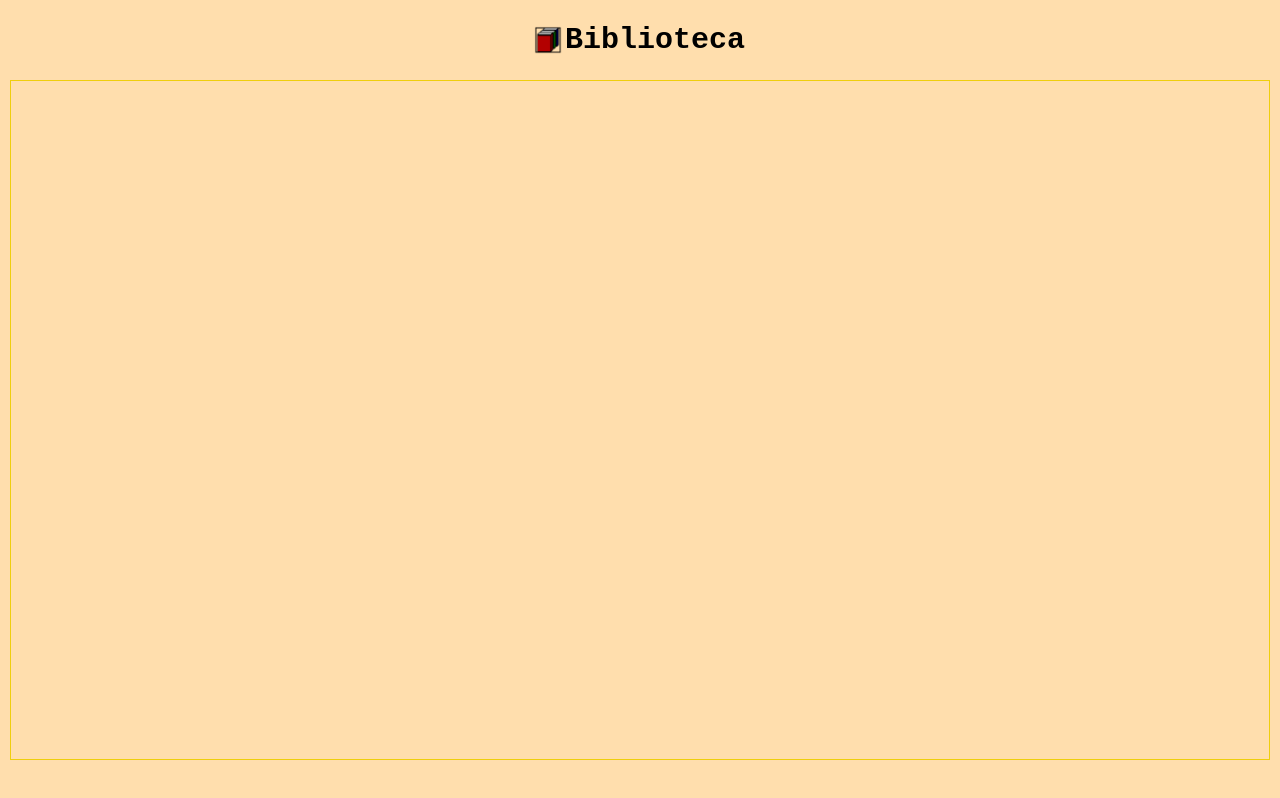
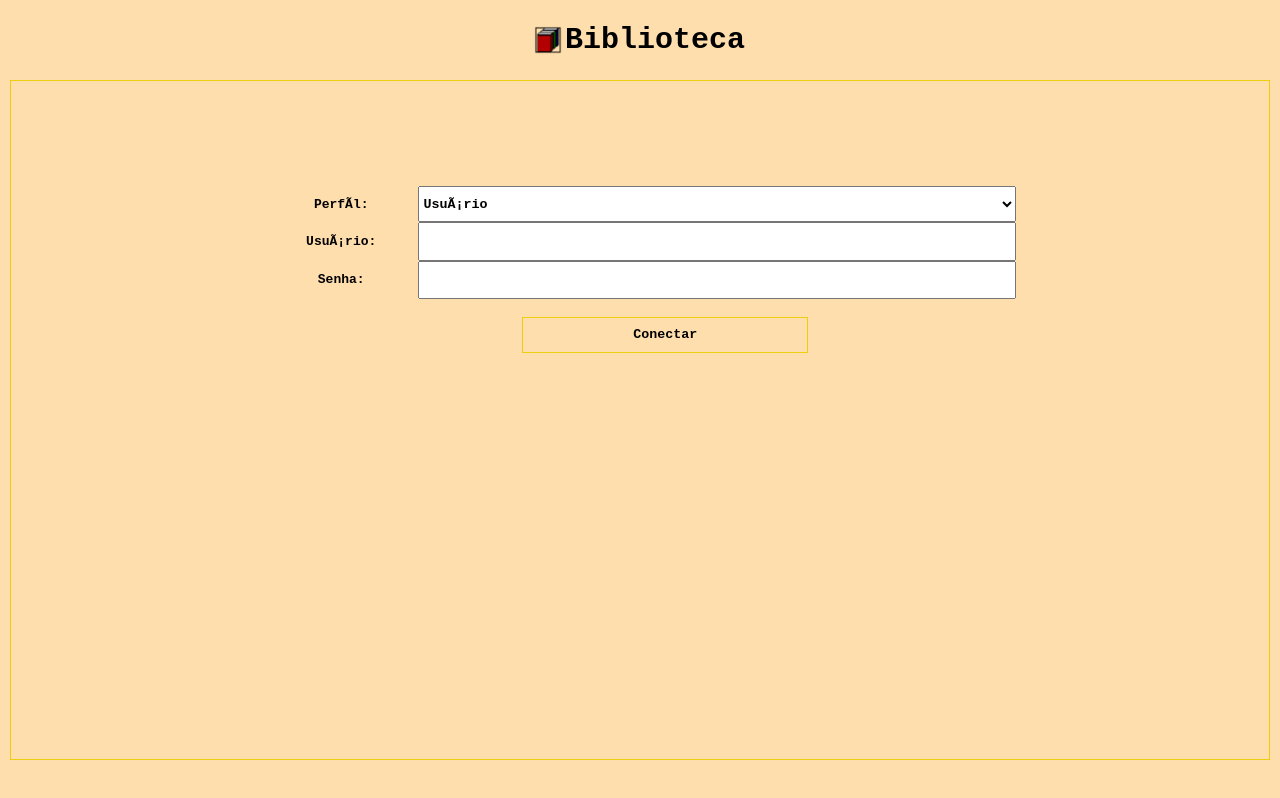
Before and after one commit to LaerteVidalJr/ED-BD, a plain HTML site: page index.html in a window 1280 px wide. Drawn offline with Linux system fonts and the light colour scheme.

Commit message:
Update index.html

```diff
--- a/index.html
+++ b/index.html
@@ -10,7 +10,33 @@
 <div class="lay-hsz-12 flex-cnt">
     <img src="icon.ico"/><div class="header">Biblioteca</div>
 </div>
+<div class="lay-hsz-12 sb-cell grid-cnt">
+<div class="lay-hsz-03"></div>
+<form class="lay-hsz-06 grid-cnt" method="post" action="procedures/load.php">
+    <div class="lay-hsz-06 lay-vsz-06"></div>
 
-<div class="lay-hsz-12 sb-cell grid-cnt"></div>
+    <div class="lay-hsz-01 lay-vsz-01 flex-cnt"><div>Perfíl:</div></div>
+    <select class="lay-hsz-05 lay-vsz-01" name="perf">
+        <option value="adm">Administrador</option>
+        <option value="fnc">Funcionário</option>
+        <option value="usr" selected>Usuário</option>
+    </select>
+
+    <div class="lay-hsz-01 lay-vsz-01 flex-cnt"><div>Usuário:</div></div>
+    <input class="lay-hsz-05 lay-vsz-01" type="text" name="user" value=""/>
+
+    <div class="lay-hsz-01 lay-vsz-01 flex-cnt"><div>Senha:</div></div>
+    <input class="lay-hsz-05 lay-vsz-01" type="password" name="pass" value=""/>
+
+    <div class="lay-hsz-06 lay-vsz-01"></div>
+    <div class="lay-hsz-02 lay-vsz-01"></div>
+    <input class="lay-hsz-02 lay-vsz-01 sb-cell button" type="submit" name="submit" value="Conectar"/>
+    <div class="lay-hsz-02 lay-vsz-01"></div>
+    <div class="lay-hsz-06 lay-vsz-06"></div>
+</form>
+<div class="lay-hsz-03"></div>
+<div class="lay-hsz-12 footer"></div>
+</div>
+<div class="lay-hsz-12 footer"></div>
 </body>
 </html>
```
